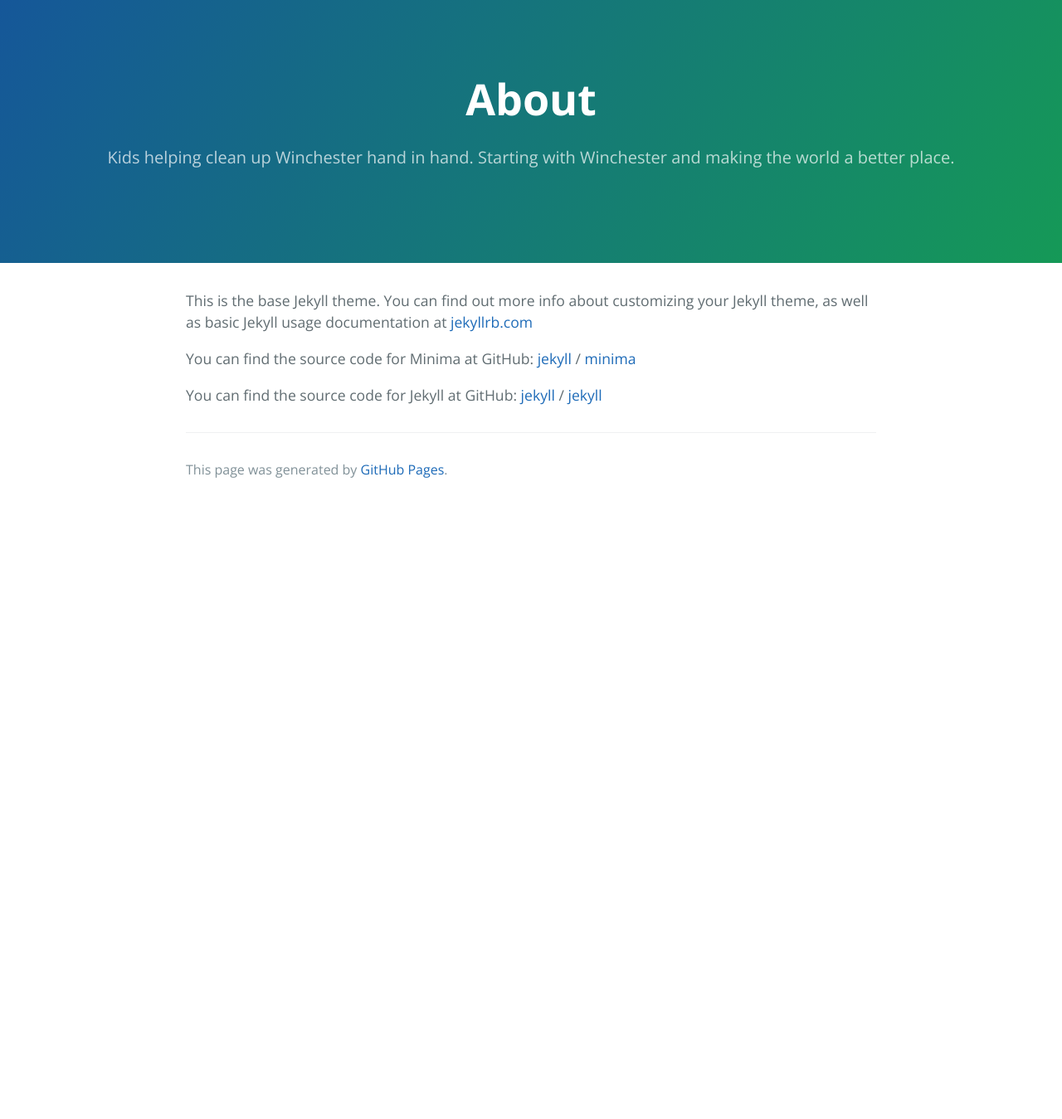
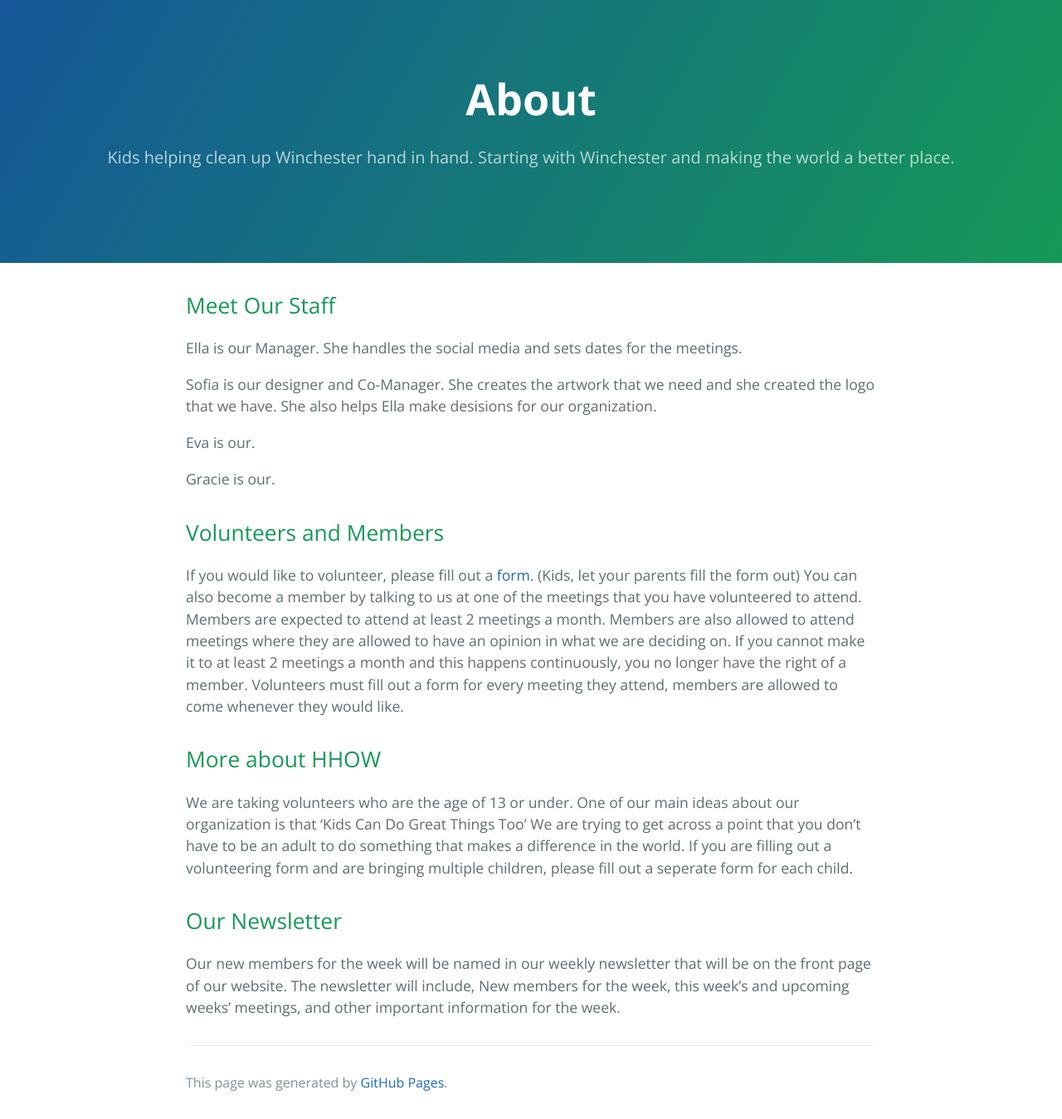
Before and after one commit to hh0w/hh0w.github.io, a Jekyll site: the page built from about.md, in a window 1280 px wide. Shown: the whole page at 83% size. Built offline with Jekyll 4.4.1, drawn with Linux system fonts in a browser that asks for light colours; before the commit the page ends 900 px from its top, so only the background shows below that.

Commit message:
Update about.md

```diff
--- a/about.md
+++ b/about.md
@@ -4,15 +4,31 @@ title: About
 permalink: /about/
 ---
 
-This is the base Jekyll theme. You can find out more info about customizing your Jekyll theme, as well as basic Jekyll usage documentation at [jekyllrb.com](https://jekyllrb.com/)
+Meet Our Staff
+--------------
 
-You can find the source code for Minima at GitHub:
-[jekyll][jekyll-organization] /
-[minima](https://github.com/jekyll/minima)
+Ella is our Manager. She handles the social media and sets dates for the meetings.
 
-You can find the source code for Jekyll at GitHub:
-[jekyll][jekyll-organization] /
-[jekyll](https://github.com/jekyll/jekyll)
+Sofia is our designer and Co-Manager. She creates the artwork that we need and she created the logo that we have. She also helps Ella make desisions for our organization.
+
+Eva is our.
+
+Gracie is our.
 
 
-[jekyll-organization]: https://github.com/jekyll
+Volunteers and Members
+---------------
+
+If you would like to volunteer, please fill out a [form](https://docs.google.com/forms/d/e/1FAIpQLScfNztaxF7_Ahza3_E-PorLcoEgU-4mCi82y1bi8JbrmyzvCw/viewform). (Kids, let your parents fill the form out) You can also become a member by talking to us at one of the meetings that you have volunteered to attend. Members are expected to attend at least 2 meetings a month. Members are also allowed to attend meetings where they are allowed to have an opinion in what we are deciding on. If you cannot make it to at least 2 meetings a month and this happens continuously, you no longer have the right of a member. Volunteers must fill out a form for every meeting they attend, members are allowed to come whenever they would like.
+
+
+More about HHOW
+----------------
+
+We are taking volunteers who are the age of 13 or under. One of our main ideas about our organization is that 'Kids Can Do Great Things Too' We are trying to get across a point that you don't have to be an adult to do something that makes a difference in the world. If you are filling out a volunteering form and are bringing multiple children, please fill out a seperate form for each child.
+
+
+Our Newsletter
+--------------
+
+Our new members for the week will be named in our weekly newsletter that will be on the front page of our website. The newsletter will include, New members for the week, this week's and upcoming weeks' meetings, and other important information for the week.
```
